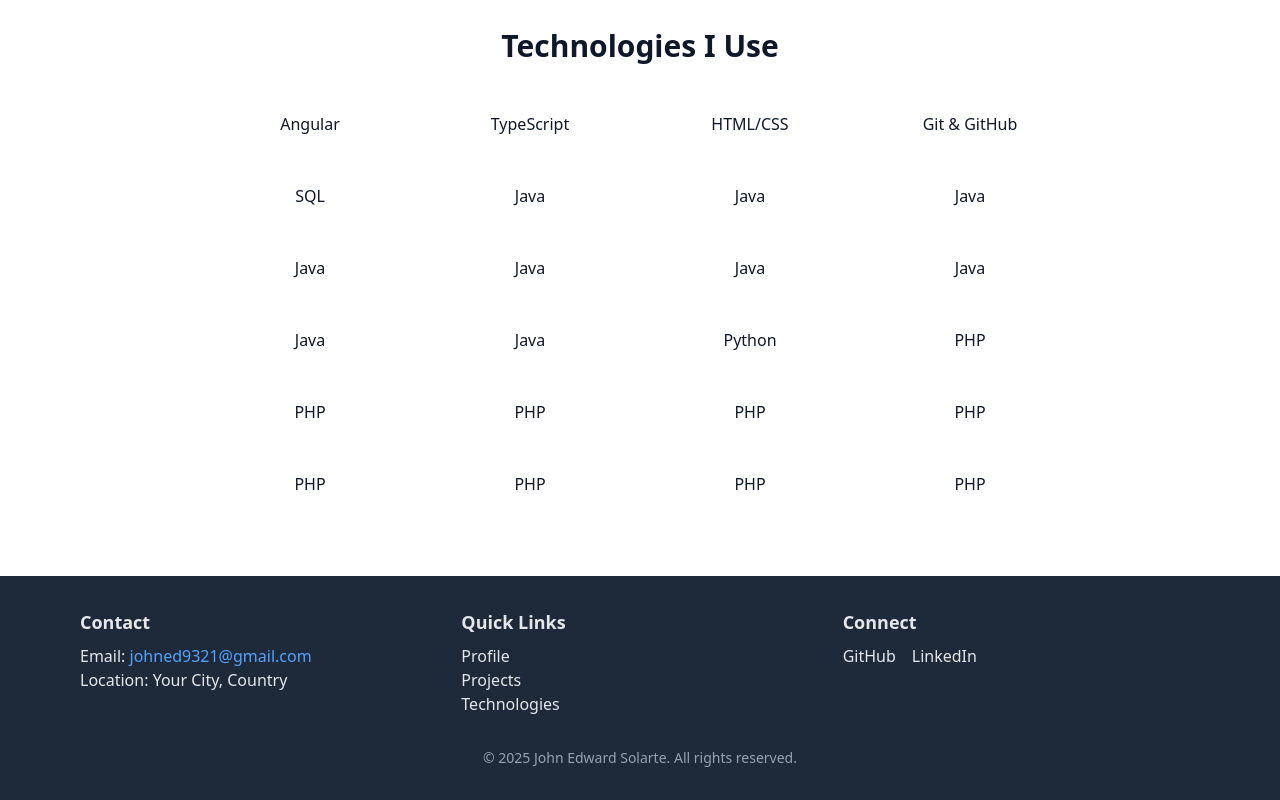
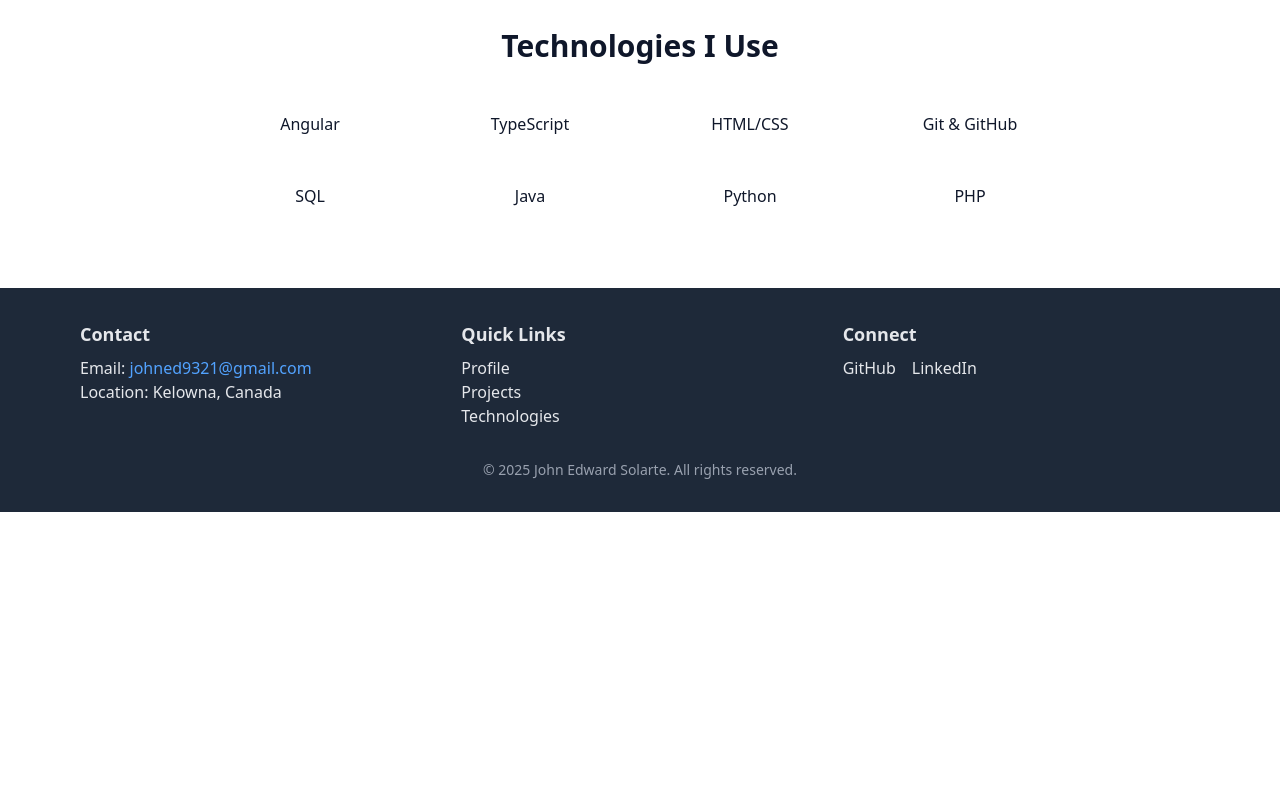
Before and after one commit to johned2025/portfolio, an Angular app: page / in a window 1280 px wide. Shown: the part 1012-1812 px from the top of the page. After the commit the page ends 1524 px from the top, so only its background shows below. Built offline with nearby package versions, Linux system fonts and the light colour scheme.

Commit message:
fix darkmode button text

```diff
--- a/src/app/components/footer/footer.component.html
+++ b/src/app/components/footer/footer.component.html
@@ -5,7 +5,7 @@
     <div>
       <h3 class="text-lg font-semibold mb-2">Contact</h3>
       <p>Email: <a href="mailto:you&#64;example.com" class="text-blue-400 hover:underline">johned9321&#64;gmail.com</a></p>
-      <p>Location: Your City, Country</p>
+      <p>Location: Kelowna, Canada</p>
     </div>
 
     <!-- Quick Links -->
@@ -22,8 +22,8 @@
     <div>
       <h3 class="text-lg font-semibold mb-2">Connect</h3>
       <div class="flex justify-center md:justify-start gap-4">
-        <a href="#" class="hover:text-blue-400">GitHub</a>
-        <a href="#" class="hover:text-blue-400">LinkedIn</a>
+        <a href="https://github.com/johned2025" class="hover:text-blue-400">GitHub</a>
+        <a href="www.linkedin.com/in/john-solarte" class="hover:text-blue-400">LinkedIn</a>
       </div>
     </div>
   </div>
--- a/src/app/components/navbar/navbar.component.ts
+++ b/src/app/components/navbar/navbar.component.ts
@@ -6,7 +6,7 @@ import { Component, OnInit } from '@angular/core';
   templateUrl: './navbar.component.html',
   styleUrls: ['./navbar.component.css']
 })
-export class NavbarComponent  {
+export class NavbarComponent implements OnInit {
   isDarkMode = false;
 
   toggleDarkMode() {
@@ -15,5 +15,10 @@ export class NavbarComponent  {
     const theme = document.documentElement.classList.contains('dark') ? 'dark' : 'light';
     localStorage.setItem('theme', theme);
   }
+  ngOnInit(): void {
+    const stored = localStorage.getItem('theme');
+    const useDark = stored === 'dark' || (!stored && window.matchMedia('(prefers-color-scheme: dark)').matches);
+    if (useDark) document.documentElement.classList.add('dark');
+    this.isDarkMode = useDark;}
 
 }
--- a/src/app/components/technologies/technologies.component.html
+++ b/src/app/components/technologies/technologies.component.html
@@ -35,46 +35,7 @@
     onmouseover="this.style.backgroundColor='var(--card-hover)'; this.style.boxShadow='var(--shadow-hover)'"
     onmouseout="this.style.backgroundColor='var(--card-bg)'; this.style.boxShadow='var(--shadow-default)'"
   >Java</li>
-  <li class="py-4 rounded-lg font-medium transition"
-    style="background-color: var(--card-bg); color: var(--card-text); box-shadow: var(--shadow-default);"
-    onmouseover="this.style.backgroundColor='var(--card-hover)'; this.style.boxShadow='var(--shadow-hover)'"
-    onmouseout="this.style.backgroundColor='var(--card-bg)'; this.style.boxShadow='var(--shadow-default)'"
-  >Java</li>
-  <li class="py-4 rounded-lg font-medium transition"
-    style="background-color: var(--card-bg); color: var(--card-text); box-shadow: var(--shadow-default);"
-    onmouseover="this.style.backgroundColor='var(--card-hover)'; this.style.boxShadow='var(--shadow-hover)'"
-    onmouseout="this.style.backgroundColor='var(--card-bg)'; this.style.boxShadow='var(--shadow-default)'"
-  >Java</li>
-  <li class="py-4 rounded-lg font-medium transition"
-    style="background-color: var(--card-bg); color: var(--card-text); box-shadow: var(--shadow-default);"
-    onmouseover="this.style.backgroundColor='var(--card-hover)'; this.style.boxShadow='var(--shadow-hover)'"
-    onmouseout="this.style.backgroundColor='var(--card-bg)'; this.style.boxShadow='var(--shadow-default)'"
-  >Java</li>
-  <li class="py-4 rounded-lg font-medium transition"
-    style="background-color: var(--card-bg); color: var(--card-text); box-shadow: var(--shadow-default);"
-    onmouseover="this.style.backgroundColor='var(--card-hover)'; this.style.boxShadow='var(--shadow-hover)'"
-    onmouseout="this.style.backgroundColor='var(--card-bg)'; this.style.boxShadow='var(--shadow-default)'"
-  >Java</li>
-  <li class="py-4 rounded-lg font-medium transition"
-    style="background-color: var(--card-bg); color: var(--card-text); box-shadow: var(--shadow-default);"
-    onmouseover="this.style.backgroundColor='var(--card-hover)'; this.style.boxShadow='var(--shadow-hover)'"
-    onmouseout="this.style.backgroundColor='var(--card-bg)'; this.style.boxShadow='var(--shadow-default)'"
-  >Java</li>
-  <li class="py-4 rounded-lg font-medium transition"
-    style="background-color: var(--card-bg); color: var(--card-text); box-shadow: var(--shadow-default);"
-    onmouseover="this.style.backgroundColor='var(--card-hover)'; this.style.boxShadow='var(--shadow-hover)'"
-    onmouseout="this.style.backgroundColor='var(--card-bg)'; this.style.boxShadow='var(--shadow-default)'"
-  >Java</li>
-  <li class="py-4 rounded-lg font-medium transition"
-    style="background-color: var(--card-bg); color: var(--card-text); box-shadow: var(--shadow-default);"
-    onmouseover="this.style.backgroundColor='var(--card-hover)'; this.style.boxShadow='var(--shadow-hover)'"
-    onmouseout="this.style.backgroundColor='var(--card-bg)'; this.style.boxShadow='var(--shadow-default)'"
-  >Java</li>
-  <li class="py-4 rounded-lg font-medium transition"
-    style="background-color: var(--card-bg); color: var(--card-text); box-shadow: var(--shadow-default);"
-    onmouseover="this.style.backgroundColor='var(--card-hover)'; this.style.boxShadow='var(--shadow-hover)'"
-    onmouseout="this.style.backgroundColor='var(--card-bg)'; this.style.boxShadow='var(--shadow-default)'"
-  >Java</li>
+
   <li class="py-4 rounded-lg font-medium transition"
     style="background-color: var(--card-bg); color: var(--card-text); box-shadow: var(--shadow-default);"
     onmouseover="this.style.backgroundColor='var(--card-hover)'; this.style.boxShadow='var(--shadow-hover)'"
@@ -85,45 +46,6 @@
     onmouseover="this.style.backgroundColor='var(--card-hover)'; this.style.boxShadow='var(--shadow-hover)'"
     onmouseout="this.style.backgroundColor='var(--card-bg)'; this.style.boxShadow='var(--shadow-default)'"
   >PHP</li>
-    <li class="py-4 rounded-lg font-medium transition"
-    style="background-color: var(--card-bg); color: var(--card-text); box-shadow: var(--shadow-default);"
-    onmouseover="this.style.backgroundColor='var(--card-hover)'; this.style.boxShadow='var(--shadow-hover)'"
-    onmouseout="this.style.backgroundColor='var(--card-bg)'; this.style.boxShadow='var(--shadow-default)'"
-  >PHP</li>
-  <li class="py-4 rounded-lg font-medium transition"
-    style="background-color: var(--card-bg); color: var(--card-text); box-shadow: var(--shadow-default);"
-    onmouseover="this.style.backgroundColor='var(--card-hover)'; this.style.boxShadow='var(--shadow-hover)'"
-    onmouseout="this.style.backgroundColor='var(--card-bg)'; this.style.boxShadow='var(--shadow-default)'"
-  >PHP</li>
-  <li class="py-4 rounded-lg font-medium transition"
-    style="background-color: var(--card-bg); color: var(--card-text); box-shadow: var(--shadow-default);"
-    onmouseover="this.style.backgroundColor='var(--card-hover)'; this.style.boxShadow='var(--shadow-hover)'"
-    onmouseout="this.style.backgroundColor='var(--card-bg)'; this.style.boxShadow='var(--shadow-default)'"
-  >PHP</li>
-  <li class="py-4 rounded-lg font-medium transition"
-    style="background-color: var(--card-bg); color: var(--card-text); box-shadow: var(--shadow-default);"
-    onmouseover="this.style.backgroundColor='var(--card-hover)'; this.style.boxShadow='var(--shadow-hover)'"
-    onmouseout="this.style.backgroundColor='var(--card-bg)'; this.style.boxShadow='var(--shadow-default)'"
-  >PHP</li>
-  <li class="py-4 rounded-lg font-medium transition"
-    style="background-color: var(--card-bg); color: var(--card-text); box-shadow: var(--shadow-default);"
-    onmouseover="this.style.backgroundColor='var(--card-hover)'; this.style.boxShadow='var(--shadow-hover)'"
-    onmouseout="this.style.backgroundColor='var(--card-bg)'; this.style.boxShadow='var(--shadow-default)'"
-  >PHP</li>
-  <li class="py-4 rounded-lg font-medium transition"
-    style="background-color: var(--card-bg); color: var(--card-text); box-shadow: var(--shadow-default);"
-    onmouseover="this.style.backgroundColor='var(--card-hover)'; this.style.boxShadow='var(--shadow-hover)'"
-    onmouseout="this.style.backgroundColor='var(--card-bg)'; this.style.boxShadow='var(--shadow-default)'"
-  >PHP</li>
-  <li class="py-4 rounded-lg font-medium transition"
-    style="background-color: var(--card-bg); color: var(--card-text); box-shadow: var(--shadow-default);"
-    onmouseover="this.style.backgroundColor='var(--card-hover)'; this.style.boxShadow='var(--shadow-hover)'"
-    onmouseout="this.style.backgroundColor='var(--card-bg)'; this.style.boxShadow='var(--shadow-default)'"
-  >PHP</li>
-  <li class="py-4 rounded-lg font-medium transition"
-    style="background-color: var(--card-bg); color: var(--card-text); box-shadow: var(--shadow-default);"
-    onmouseover="this.style.backgroundColor='var(--card-hover)'; this.style.boxShadow='var(--shadow-hover)'"
-    onmouseout="this.style.backgroundColor='var(--card-bg)'; this.style.boxShadow='var(--shadow-default)'"
-  >PHP</li>
+
   </ul>
 </section>
--- a/src/main.ts
+++ b/src/main.ts
@@ -5,6 +5,3 @@ import { AppComponent } from './app/app.component';
 bootstrapApplication(AppComponent, appConfig)
   .catch((err) => console.error(err));
   // main.ts or a dark-mode.service.ts (run this before bootstrap)
-const stored = localStorage.getItem('theme');
-const useDark = stored === 'dark' || (!stored && window.matchMedia('(prefers-color-scheme: dark)').matches);
-if (useDark) document.documentElement.classList.add('dark');
```
